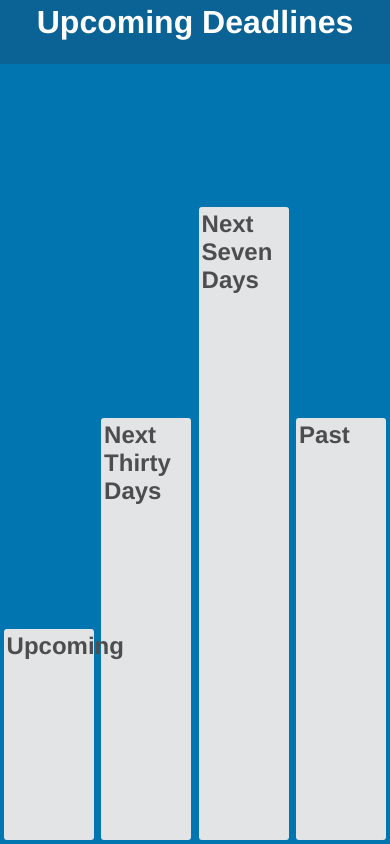
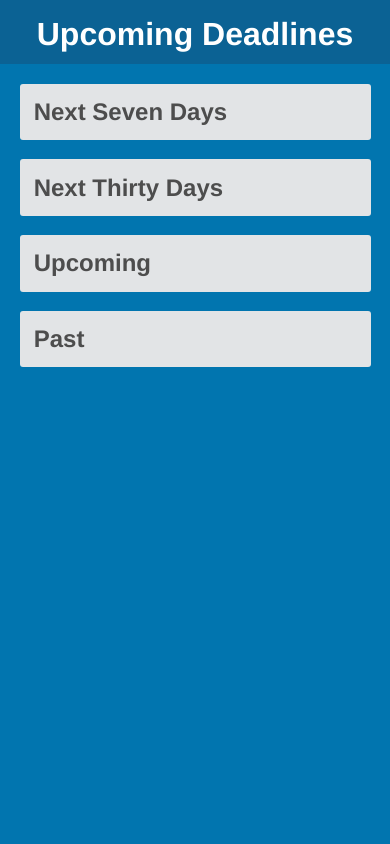
Before and after one commit to jamesdoc/TrelloDeadlines, a Python web app: template www/templates/index.htm in a window 390 px wide. Run offline with Jinja, Linux system fonts and the light colour scheme; the template is opened without the code that fills it, so the values that code supplies are empty; style sheets or scripts are compiled from the project's sources.

Commit message:
Adding in some responsiveness

```diff
--- a/assets/sass/style.scss
+++ b/assets/sass/style.scss
@@ -19,32 +19,37 @@ header {
 
     h1 {
         text-align: center;
-        padding-top: 1%;
+        font-size: 2em;
+        padding: 0.5em 0;
     }
 }
 
 p {
+    line-height: 125%;
     margin: 0;
 }
 
-.page-container {
-    margin: 0 auto;
-    width: 100%;
-}
-
 .list {
+    background-color: $g;
     border-radius: 3px;
-    background-color: $g;
     color: $g_dark;
-    width: 23%;
-    display: inline-block;
-    position: absolute;
-    margin: 1%;
-    bottom: 0;
+    margin: 5%;
+    padding: 1%;
 
     h2 {
         margin: 3%;
     }
+}
+
+    @media (min-width : 800px) {
+
+        .list {
+            bottom: 0;
+            display: inline-block;
+            margin: 1%;
+            padding: 0;
+            position: absolute;
+            width: 23%;
         }
 
         .seven-days {
@@ -65,6 +70,8 @@ p {
         .upcoming {
             left: 0%;
             min-height: 25%;
+        }
+
     }
 
 .cards{
--- a/www/templates/index.htm
+++ b/www/templates/index.htm
@@ -11,13 +11,10 @@
 <body>
 
     <header>
-        <div class="page-container">
         <h1>Upcoming Deadlines</h1>
         <!--<em>Powered by <strong>Trello</strong></em>-->
-        </div>
     </header>
 
-    <div class="page-container">
 
     <div class="list seven-days">
         <h2>Next Seven Days</h2>
@@ -71,7 +68,6 @@
         </ul>
     </div>
 
-    </div>
 </body>
 
 </html>
```
Lines whose indentation alone changed are shown as unchanged.
